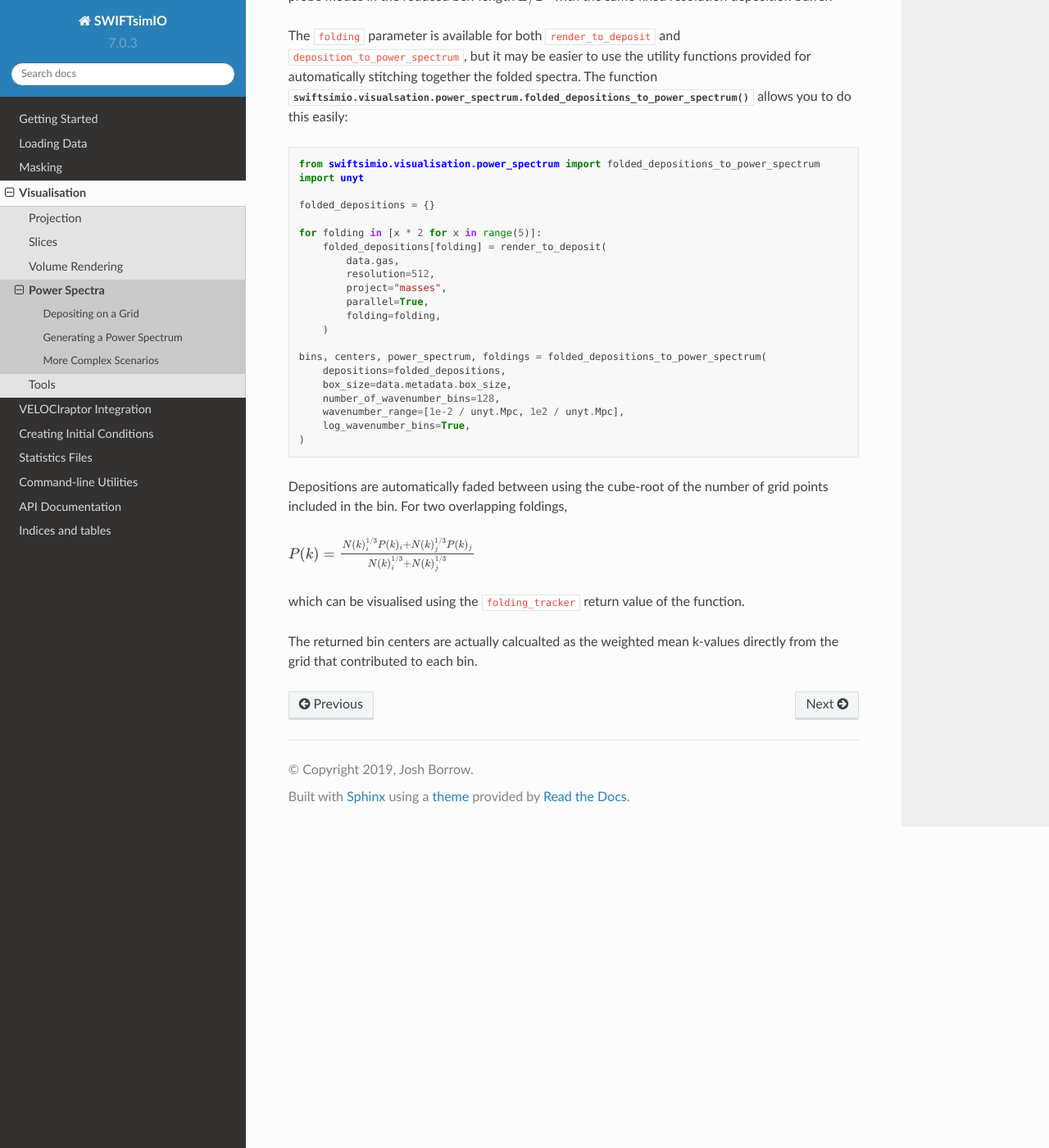
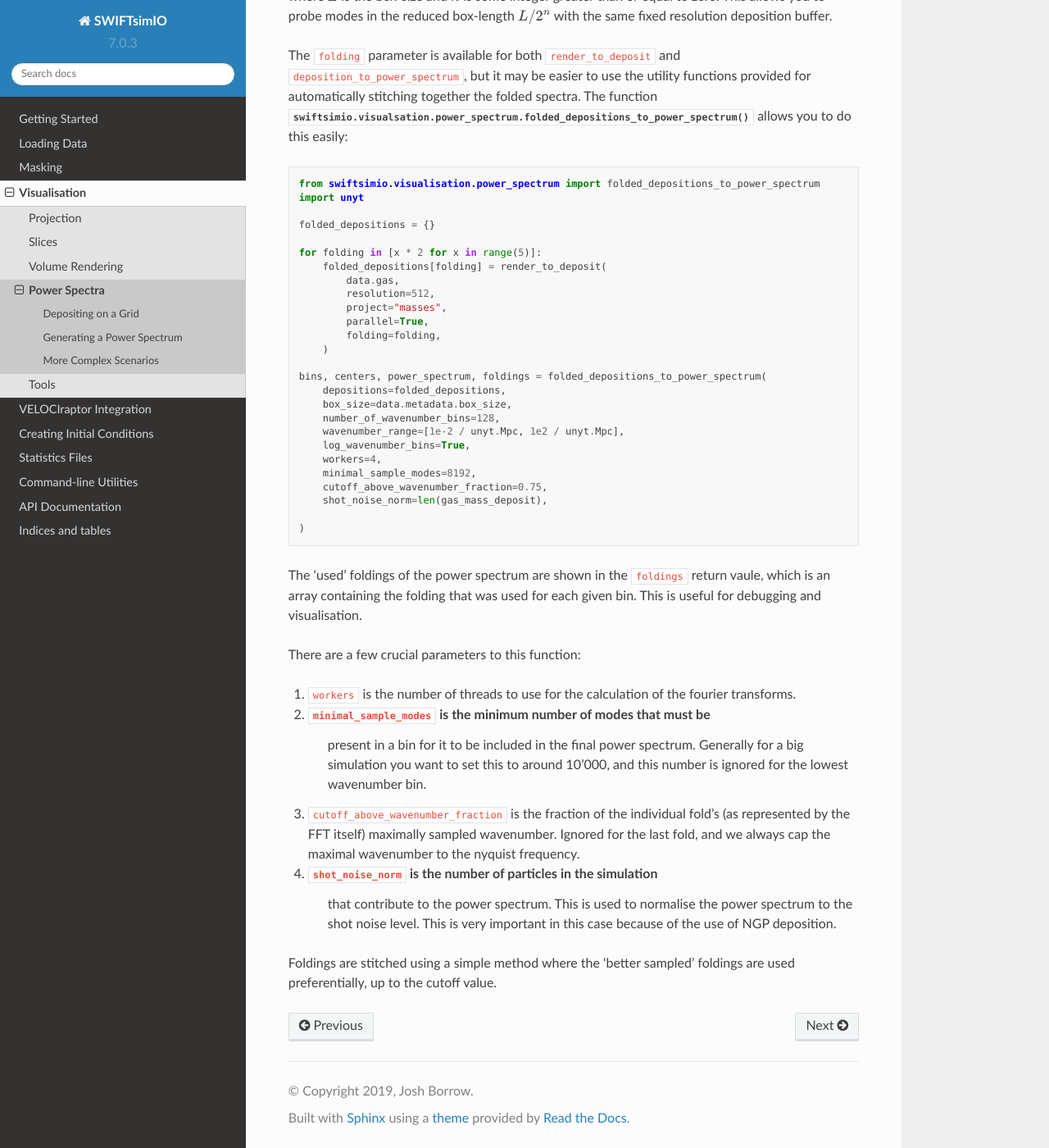
Before and after one commit to SWIFTSIM/swiftsimio, a Sphinx documentation site: the page built from docs/source/visualisation/power_spectra.rst, in a window 1280 px wide and 1400 px high, scrolled down 1601 px. Shown: the whole window at 82% size. Built offline with Sphinx 7.4.7 and the Read the Docs theme 2.0.0, drawn with Linux system fonts in a browser that asks for light colours; pages that are not in the unit, such as notebooks, are missing from menus; the version number is read from the project's files by our own code; some of the changed text lies outside the part shown.

Commit message:
Added maximal wavenumber sampling

```diff
--- a/docs/source/visualisation/power_spectra.rst
+++ b/docs/source/visualisation/power_spectra.rst
@@ -60,6 +60,8 @@ function. For example, using the above deposit:
 This power spectrum can then be plotted. Units are included on both the wavenumbers
 and the power spectrum. Cross-spectra are also supported through the
 ``cross_deposition`` keyword, but by default this generates the auto power.
+Wavenumbers are calculated to be at the weighted mean of the k-values in each
+bin, rather than representing the center of the bin.
 
 
 More Complex Scenarios
@@ -112,15 +114,34 @@ allows you to do this easily:
         number_of_wavenumber_bins=128,
         wavenumber_range=[1e-2 / unyt.Mpc, 1e2 / unyt.Mpc],
         log_wavenumber_bins=True,
+        workers=4,
+        minimal_sample_modes=8192,
+        cutoff_above_wavenumber_fraction=0.75,
+        shot_noise_norm=len(gas_mass_deposit),
+
     )
 
-Depositions are automatically faded between using the cube-root of the
-number of grid points included in the bin. For two overlapping foldings,
+The 'used' foldings of the power spectrum are shown in the
+``foldings`` return vaule, which is an array containing the folding
+that was used for each given bin. This is useful for debugging and
+visualisation.
 
-:math:`P(k) = \frac{N(k)_i^{1/3} P(k)_i + N(k)_j^{1/3} P(k)_j}{N(k)_i^{1/3} + N(k)_j^{1/3}}`
+There are a few crucial parameters to this function:
 
-which can be visualised using the ``folding_tracker`` return value of the
-function.
+1. ``workers`` is the number of threads to use for the calculation of
+   the fourier transforms.
+2. ``minimal_sample_modes`` is the minimum number of modes that must be
+    present in a bin for it to be included in the final power spectrum.
+    Generally for a big simulation you want to set this to around 10'000,
+    and this number is ignored for the lowest wavenumber bin.
+3. ``cutoff_above_wavenumber_fraction`` is the fraction of the
+   individual fold's (as represented by the FFT itself) maximally sampled
+   wavenumber. Ignored for the last fold, and we always cap the maximal
+   wavenumber to the nyquist frequency.
+4. ``shot_noise_norm`` is the number of particles in the simulation
+    that contribute to the power spectrum. This is used to normalise
+    the power spectrum to the shot noise level. This is very
+    important in this case because of the use of NGP deposition.
 
-The returned bin centers are actually calcualted as the weighted mean
-k-values directly from the grid that contributed to each bin.
+Foldings are stitched using a simple method where the 'better sampled'
+foldings are used preferentially, up to the cutoff value.
```
Also changed, not shown: 1 other file.
